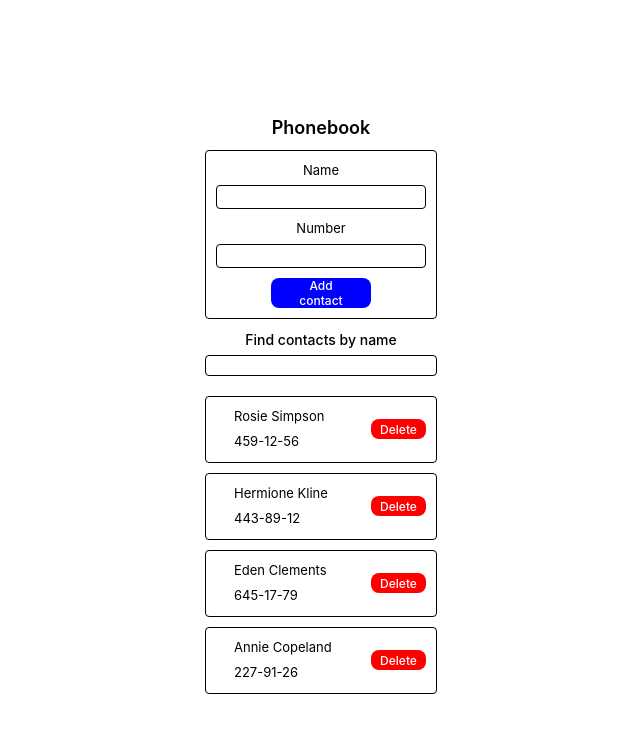
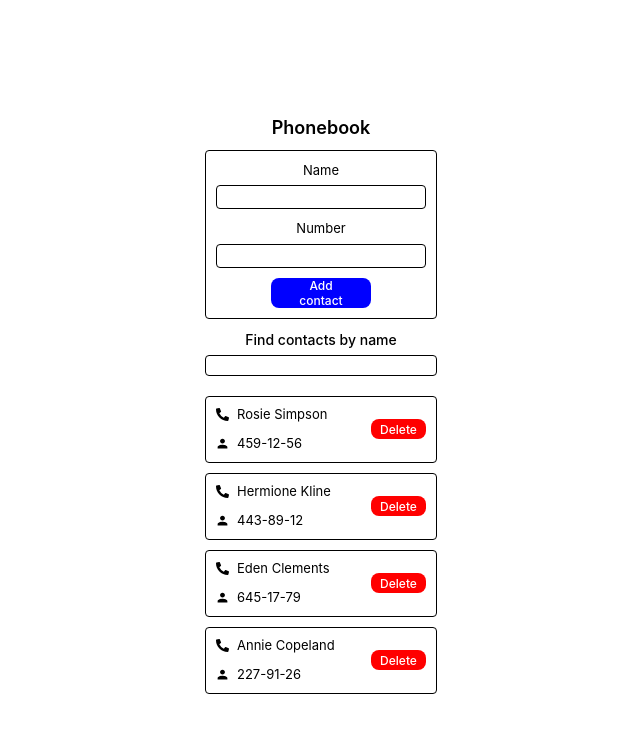
Before and after one commit to VeronikaPetrushka/goit-react-hw-03, a React (Vite) app: page / in a window 1280 px wide. Shown: the top 732 px of the page, without its empty margins (319-959 px from the left). Built offline with nearby package versions, Linux system fonts and the light colour scheme.

Commit message:
icons done

```diff
--- a/package.json
+++ b/package.json
@@ -15,6 +15,7 @@
     "formik": "^2.4.5",
     "react": "^18.2.0",
     "react-dom": "^18.2.0",
+    "react-icons": "^5.0.1",
     "yup": "^1.4.0"
   },
   "devDependencies": {
--- a/src/components/Contact/Contact.jsx
+++ b/src/components/Contact/Contact.jsx
@@ -1,19 +1,17 @@
 import css from './Contact.module.css'
+import { FaPhoneAlt } from "react-icons/fa";
+import { IoMdPerson } from "react-icons/io";
 
 const Contact = ({ name, number }) => {
     return (
         <div className={css.ContactContainer}>
             <div className={css.UserContact}>
                 <div className={css.ContactBox}>
-                    <svg className={css.iconPhone} width="14" height="14">
-                        <use xlinkHref="./icons.svg#phone"></use>
-                    </svg>
+                    <p><FaPhoneAlt className={css.UserIcon} size="13"/></p>
                     <p className={css.UserItem}>{name}</p>
                 </div>
                 <div className={css.ContactBox}>
-                    <svg className={css.iconUser} width="14" height="14">
-                        <use xlinkHref="./icons.svg#user"></use>
-                    </svg>
+                    <p><IoMdPerson className={css.PhoneIcon} size="13"/></p>
                     <p className={css.UserItem}>{number}</p>
                 </div>
             </div>
--- a/src/components/Contact/Contact.module.css
+++ b/src/components/Contact/Contact.module.css
@@ -24,6 +24,7 @@ p {
 .ContactBox {
     display: flex;
     flex-direction: row;
+    align-items: center;
 }
 
 .ContactBox:not(:first-child) {
@@ -33,17 +34,15 @@ p {
 .UserItem {
     color: black;
     font-size: 13px;
-    margin-left: 4px;
+    margin-left: 8px;
 }
 
-.iconPhone {
-    stroke: black;
-    fill: black;
+.UserIcon {
+    color: black;
 }
 
-.iconUser {
-    stroke: black;
-    fill: black;
+.PhoneIcon {
+    color: black;
 }
 
 .ContactDeleteBtn {
```
Also changed, not shown: src/components/Contact/icons.svg (deleted), 1 other file (tests, documents, lock files or other folders).
